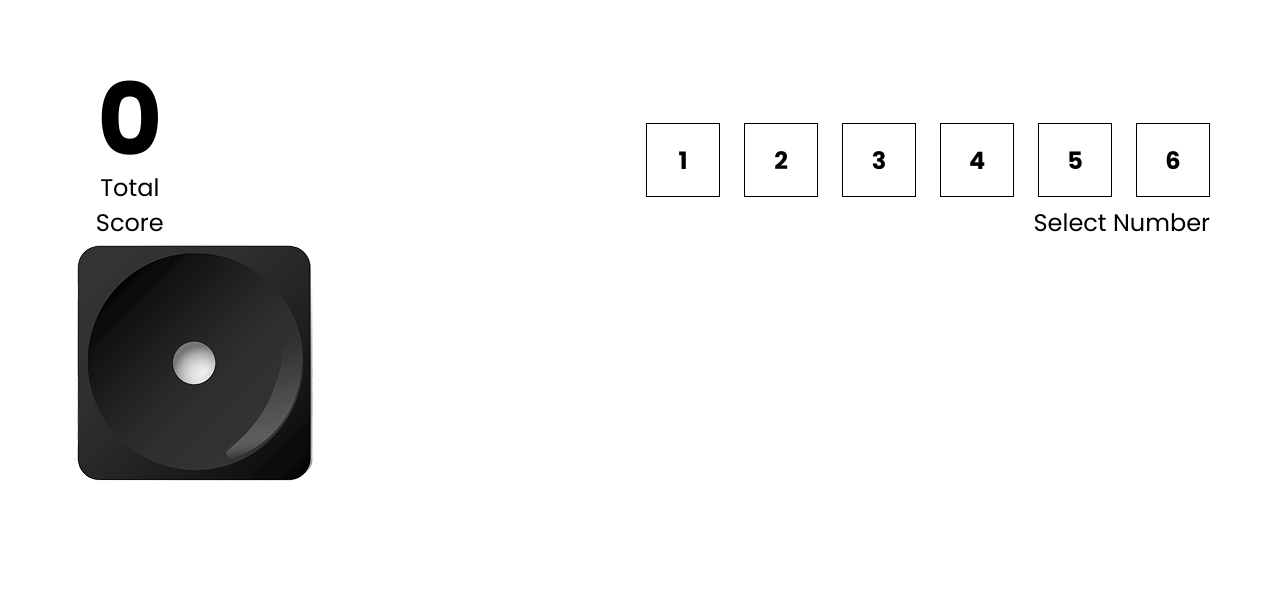
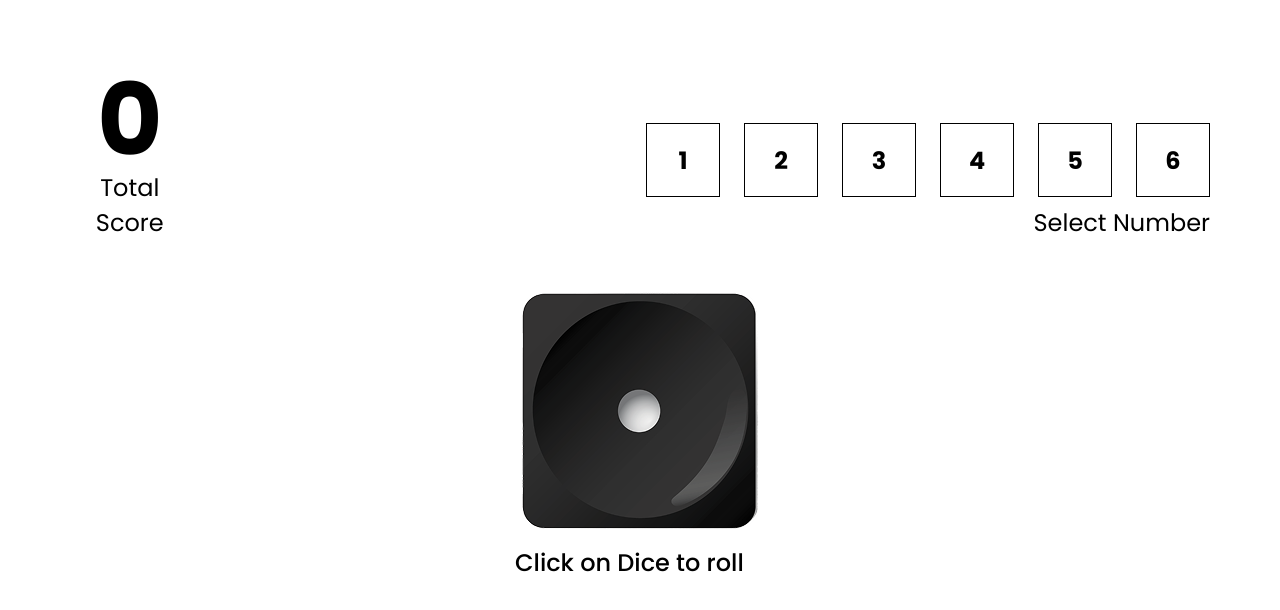
Before and after one commit to rrabia133-sketch/Dice_Game, a React (Vite) app in the folder my-dice-game/: page / in a window 1280 px wide. Shown: the top 610 px of the page. Built offline with nearby package versions, Linux system fonts and the light colour scheme.

Commit message:
dicechange

```diff
--- a/my-dice-game/src/components/RollDic.jsx
+++ b/my-dice-game/src/components/RollDic.jsx
@@ -1,13 +1,43 @@
 import styled from "styled-components";
-import dic1 from "../images/dic1.png";
+import dic1 from "../images/dice_1.png";
+import dic2 from "../images/dice_2.png";
+import dic3 from "../images/dice_3.png";
+import dic4 from "../images/dice_4.png";
+import dic5 from "../images/dice_5.png";
+import dic6 from "../images/dice_6.png";
+import { useState } from "react";
 export default function RollDic() {
+  const [currentdice, setcurrentdice] = useState(1);
+  const diceImages = [dic1, dic2, dic3, dic4, dic5, dic6];
+
+  const rendomnumbergenerate = (min, max) => {
+    return Math.floor(Math.random() * (max - min) + min);
+  };
+
+  const rolldice = () => {
+    const randomnumber = rendomnumbergenerate(1, 7);
+    setcurrentdice(randomnumber);
+  };
+
   return (
     <DiceContainer>
-      <div>
-        <img src={dic1} alt=""></img>
+      <div className="dic" onClick={rolldice}>
+        <img src={diceImages[currentdice - 1]} alt="dice"></img>
+        <p>Click on Dice to roll</p>
       </div>
     </DiceContainer>
   );
 }
 
-const DiceContainer = styled.div``;
+const DiceContainer = styled.div`
+  margin-top: 48px;
+  display: flex;
+  flex-direction: column;
+  align-items: center;
+  cursor: pointer;
+  p {
+    font-weight: 500;
+    font-style: Medium;
+    font-size: 24px;
+  }
+`;
```
Also changed, not shown: my-dice-game/src/images/dice_1.png (renamed from my-dice-game/src/images/dic1.png).
